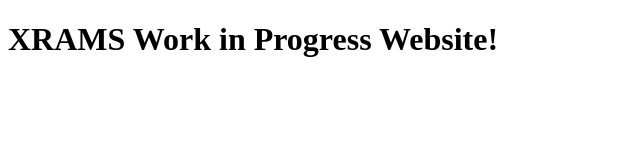
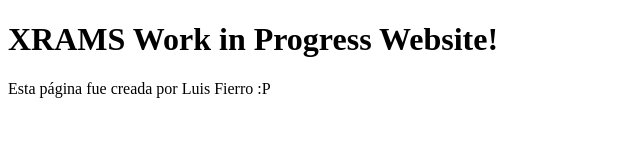
Before and after one commit to Xrams6200/Xrams6200.github.io, a plain HTML site: page index.html in a window 1280 px wide. Shown: the whole page, without its empty margins (0-640 px from the left). Drawn offline with Linux system fonts and the light colour scheme.

Commit message:
update-2

```diff
--- a/index.html
+++ b/index.html
@@ -5,5 +5,6 @@
   </head>
   <body>
   <h1>XRAMS Work in Progress Website!</h1>
+  <p>Esta página fue creada por Luis Fierro :P</p>
   </body>
 </html>
```
